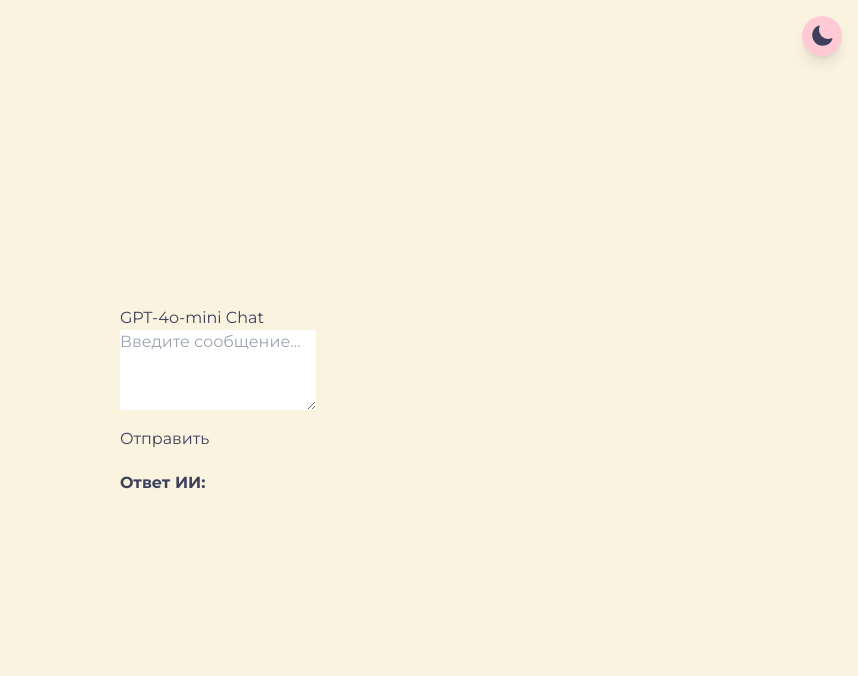
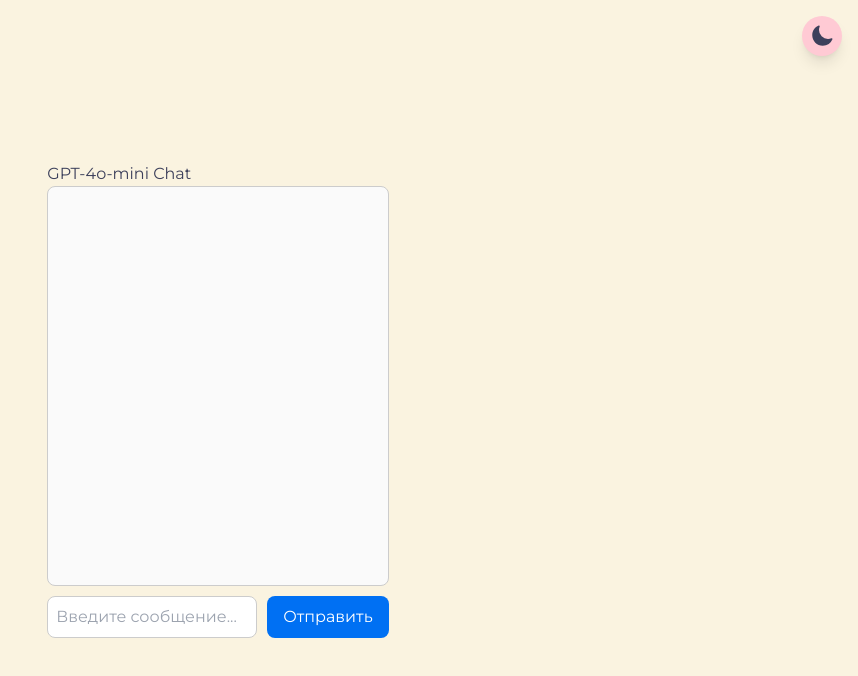
Before and after one commit to hakatun02/lifeflow, a Next.js app: page / in a window 1280 px wide. Shown: the top 676 px of the page, without its empty margins (422-1280 px from the left). Built offline with nearby package versions, Linux system fonts and the light colour scheme.

Commit message:
Add chat UI with history and auto-scroll

```diff
--- a/src/app/page.tsx
+++ b/src/app/page.tsx
@@ -1,15 +1,29 @@
 "use client";
 
-import { useState } from "react";
+import { useState, useRef, useEffect } from "react";
+
+interface Message {
+  role: "user" | "assistant";
+  content: string;
+}
 
 export default function Home() {
+  const [messages, setMessages] = useState<Message[]>([]);
   const [input, setInput] = useState("");
-  const [response, setResponse] = useState("");
   const [loading, setLoading] = useState(false);
+  const chatEndRef = useRef<HTMLDivElement>(null);
+
+  useEffect(() => {
+    chatEndRef.current?.scrollIntoView({ behavior: "smooth" });
+  }, [messages]);
 
   const sendMessage = async () => {
+    if (!input.trim()) return;
+
+    const userMessage: Message = { role: "user", content: input };
+    setMessages((prev) => [...prev, userMessage]);
+    setInput("");
     setLoading(true);
-    setResponse("");
 
     try {
       const res = await fetch("/api/chat", {
@@ -20,13 +34,17 @@ export default function Home() {
 
       const data = await res.json();
 
-      if (data.reply) {
-        setResponse(data.reply);
-      } else if (data.error) {
-        setResponse("Ошибка: " + data.error);
-      }
+      const botMessage: Message = {
+        role: "assistant",
+        content: data.reply || `Ошибка: ${data.error || "Неизвестная ошибка"}`,
+      };
+
+      setMessages((prev) => [...prev, botMessage]);
     } catch (err) {
-      setResponse("Ошибка подключения к серверу");
+      setMessages((prev) => [
+        ...prev,
+        { role: "assistant", content: "Ошибка подключения к серверу" },
+      ]);
     }
 
     setLoading(false);
@@ -35,19 +53,73 @@ export default function Home() {
   return (
     <main style={{ padding: "20px", maxWidth: "600px", margin: "0 auto" }}>
       <h1>GPT-4o-mini Chat</h1>
-      <textarea
-        style={{ width: "100%", height: "80px", marginBottom: "10px" }}
-        value={input}
-        onChange={(e) => setInput(e.target.value)}
-        placeholder="Введите сообщение..."
-      />
-      <br />
-      <button onClick={sendMessage} disabled={loading}>
-        {loading ? "Отправка..." : "Отправить"}
-      </button>
-      <div style={{ marginTop: "20px", whiteSpace: "pre-wrap" }}>
-        <strong>Ответ ИИ:</strong>
-        <p>{response}</p>
+
+      {/* Чат */}
+      <div
+        style={{
+          border: "1px solid #ccc",
+          borderRadius: "8px",
+          padding: "10px",
+          height: "400px",
+          overflowY: "auto",
+          background: "#fafafa",
+        }}
+      >
+        {messages.map((msg, i) => (
+          <div
+            key={i}
+            style={{
+              textAlign: msg.role === "user" ? "right" : "left",
+              marginBottom: "10px",
+            }}
+          >
+            <span
+              style={{
+                display: "inline-block",
+                padding: "8px 12px",
+                borderRadius: "12px",
+                background: msg.role === "user" ? "#0070f3" : "#e5e5ea",
+                color: msg.role === "user" ? "#fff" : "#000",
+                maxWidth: "80%",
+                wordWrap: "break-word",
+              }}
+            >
+              {msg.content}
+            </span>
+          </div>
+        ))}
+        <div ref={chatEndRef} />
+      </div>
+
+      {/* Поле ввода */}
+      <div style={{ display: "flex", marginTop: "10px" }}>
+        <input
+          style={{
+            flex: 1,
+            padding: "8px",
+            borderRadius: "8px",
+            border: "1px solid #ccc",
+          }}
+          value={input}
+          onChange={(e) => setInput(e.target.value)}
+          placeholder="Введите сообщение..."
+          onKeyDown={(e) => e.key === "Enter" && sendMessage()}
+        />
+        <button
+          style={{
+            marginLeft: "10px",
+            padding: "8px 16px",
+            borderRadius: "8px",
+            background: "#0070f3",
+            color: "#fff",
+            border: "none",
+            cursor: "pointer",
+          }}
+          onClick={sendMessage}
+          disabled={loading}
+        >
+          {loading ? "..." : "Отправить"}
+        </button>
       </div>
     </main>
   );
```
